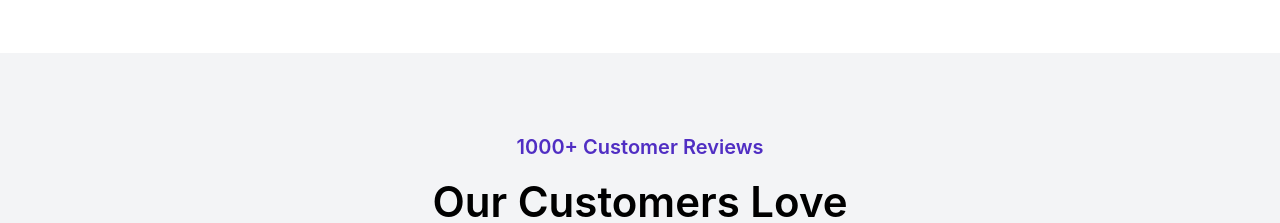
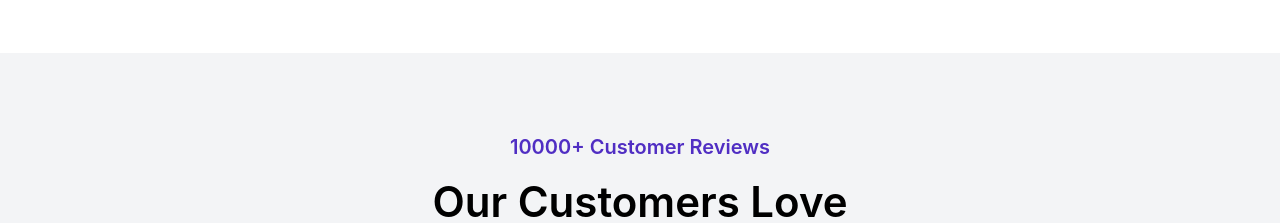
Before and after one commit to SUJI-26/Spark-Electronics, a React (Vite) app: page / in a window 1280 px wide. Shown: the part 3720-3943 px from the top of the page. Built offline with nearby package versions, Linux system fonts and the light colour scheme.

Commit message:
number change

```diff
--- a/src/sections/Reviews.jsx
+++ b/src/sections/Reviews.jsx
@@ -62,7 +62,7 @@ const Reviews = () => {
         data-aos-delay="100"
         className='text-themepurple text-xl font-semibold capitalize'
       >
-        1000+ Customer reviews
+        10000+ Customer reviews
       </h1>
 
       <h1
```
